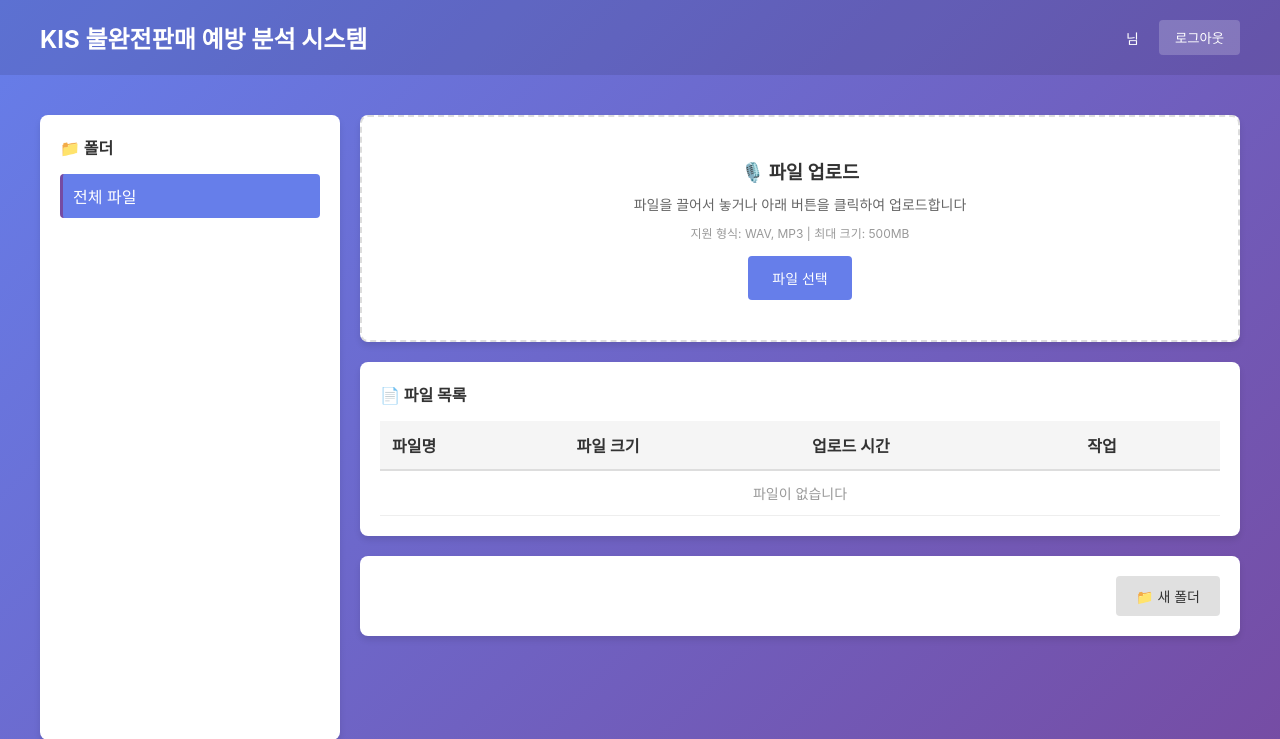
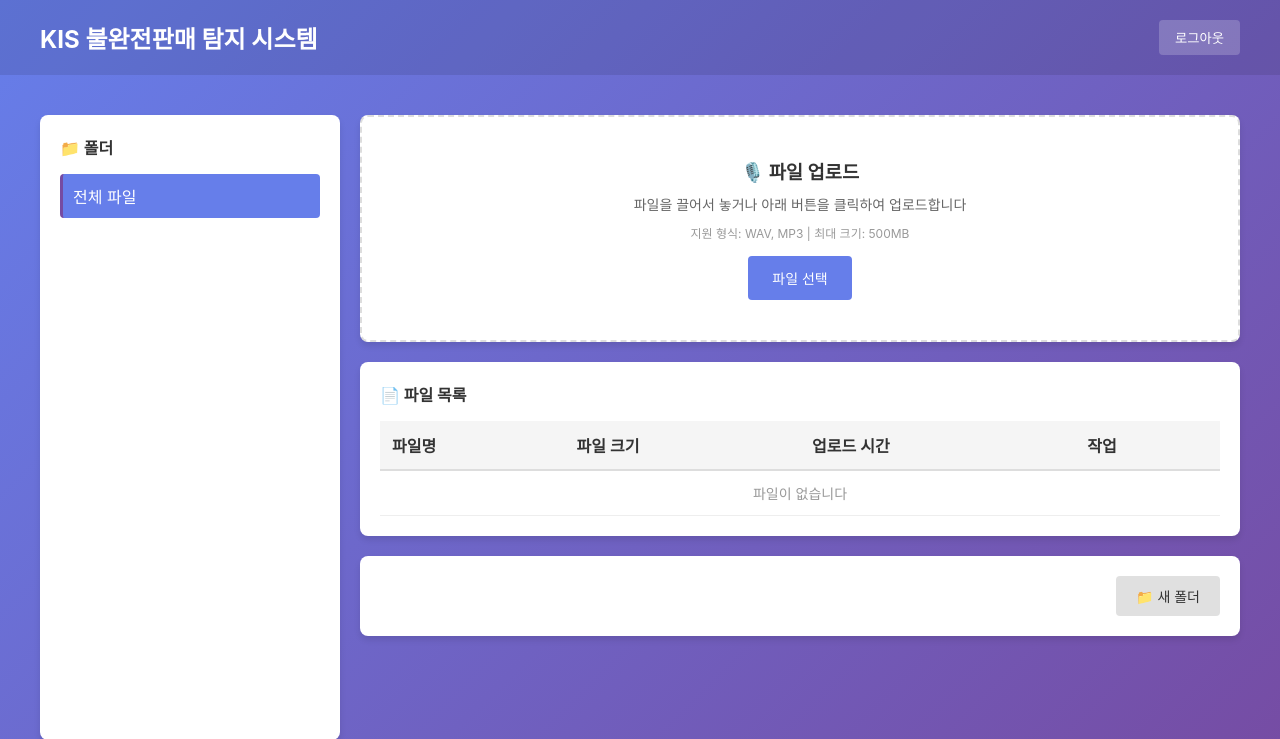
Before and after one commit to Kuwon-KIS/stt_engine, a FastAPI app: page /upload in a window 1280 px wide. Shown: the top 739 px of the page. Run offline with FastAPI, Linux system fonts and the light colour scheme; a user stored in the database is signed in; data that the repository does not hold is empty.

Commit message:
polish the top header

```diff
--- a/web_ui/templates/upload.html
+++ b/web_ui/templates/upload.html
@@ -3,7 +3,7 @@
 <head>
     <meta charset="UTF-8">
     <meta name="viewport" content="width=device-width, initial-scale=1.0">
-    <title>파일 업로드 - KIS 불완전판매 예방 분석 시스템</title>
+    <title>파일 업로드 - KIS 불완전판매 탐지 시스템</title>
     <style>
         * {
             margin: 0;
@@ -40,6 +40,7 @@
 
         .user-name {
             font-size: 14px;
+            font-weight: 500;
         }
 
         .logout-btn {
@@ -470,11 +471,9 @@
 <body>
     <!-- 헤더 -->
     <div class="header">
-        <h1>KIS 불완전판매 예방 분석 시스템</h1>
+        <h1>KIS 불완전판매 탐지 시스템</h1>
         <div class="user-info">
-            <div class="user-name">
-                <span id="username"></span> 님
-            </div>
+            <span class="user-name" id="userInfo"></span>
             <button class="logout-btn" onclick="logout()">로그아웃</button>
         </div>
     </div>
@@ -570,7 +569,7 @@
             const session = await checkSession();
             if (session) {
                 currentEmpId = session.emp_id;
-                document.getElementById('username').textContent = session.name;
+                document.getElementById('userInfo').textContent = `${session.name} (${session.emp_id})`;
                 loadFolders();
                 loadFiles();
             }
```
Also changed, not shown: web_ui/templates/analysis.html (+7 -1 lines).
